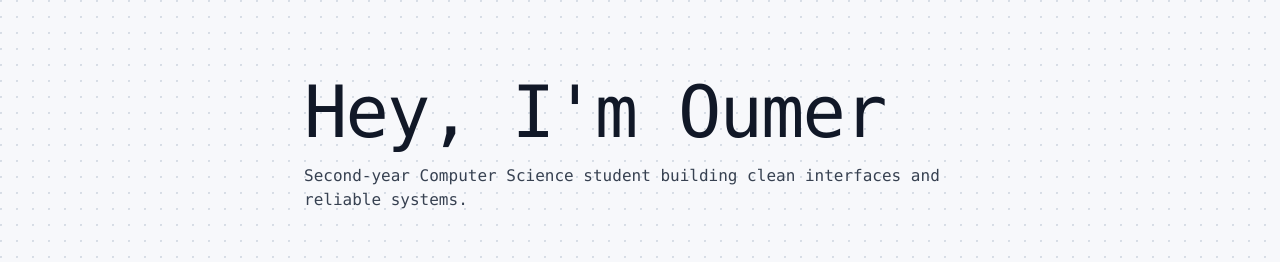
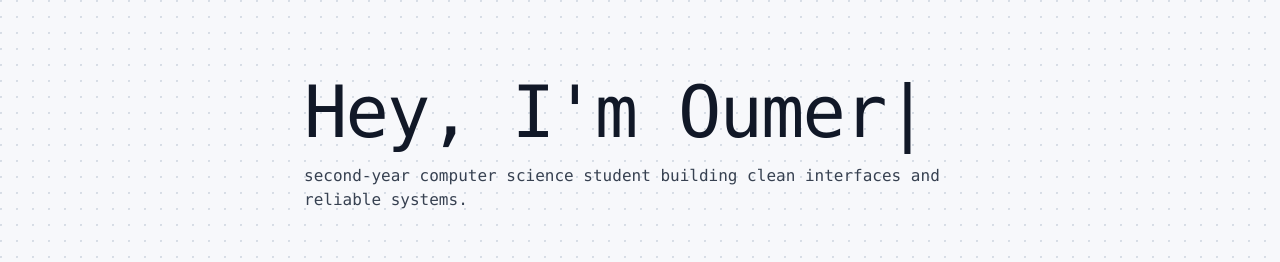
Before and after one commit to oumizumi/Portfolio, a Next.js app: page / in a window 1280 px wide. Shown: the part 256-518 px from the top of the page. Built offline with nearby package versions, Linux system fonts and the light colour scheme; no server answers.

Commit message:
feat: added blinkingcursor in hero

```diff
--- a/package.json
+++ b/package.json
@@ -9,6 +9,7 @@
     "lint": "next lint"
   },
   "dependencies": {
+    "@midudev/tailwind-animations": "^0.2.0",
     "framer-motion": "^12.23.12",
     "lucide-react": "^0.544.0",
     "next": "15.4.6",
--- a/src/app/globals.css
+++ b/src/app/globals.css
@@ -1,6 +1,19 @@
 @tailwind base;
 @tailwind components;
 @tailwind utilities;
+
+@keyframes blink {
+  0%, 100% {
+    opacity: 1;
+  }
+  50% {
+    opacity: 0;
+  }
+}
+
+.animate-blink {
+  animation: blink 1s step-start infinite;
+}
 
 :root {
   color-scheme: dark;
--- /dev/null
+++ b/src/components/layout/BlinkingCursor.tsx
@@ -0,0 +1,3 @@
+export default function BlinkingCursor() {
+  return <span className="animate-blink">|</span>
+}
--- a/src/components/sections/Contact.tsx
+++ b/src/components/sections/Contact.tsx
@@ -70,13 +70,13 @@ export default function Contact() {
             </div>
           </motion.div>
 
-          <motion.div variants={fadeUp} className="pt-2 flex items-center gap-4 text-gray-600 dark:text-white/70">
+          <motion.div variants={fadeUp} className="pt-2 flex items-center gap-4">
             <a
               href="https://github.com/oumizumi"
               target="_blank"
               rel="noopener noreferrer"
               aria-label="GitHub"
-              className="hover:text-black dark:hover:text-white transition-colors"
+              className="!text-gray-700 dark:!text-white/70 hover:!text-black dark:hover:!text-white transition-colors"
             >
               <GitHubIcon className="w-5 h-5" />
             </a>
@@ -85,7 +85,7 @@ export default function Contact() {
               target="_blank"
               rel="noopener noreferrer"
               aria-label="LinkedIn"
-              className="hover:text-black dark:hover:text-white transition-colors"
+              className="!text-gray-700 dark:!text-white/70 hover:!text-black dark:hover:!text-white transition-colors"
             >
               <LinkedInIcon className="w-5 h-5" />
             </a>
@@ -107,8 +107,8 @@ export default function Contact() {
             <button disabled={status === 'sending'} className="px-4 py-2 rounded-lg bg-violet-600 hover:bg-violet-500 disabled:opacity-60 text-white font-medium">
               {status === 'sending' ? 'Sending…' : 'Submit'}
             </button>
-            {status === 'success' && <span className="text-green-600 dark:text-green-400">Message sent!</span>}
-            {status === 'error' && <span className="text-red-600 dark:text-red-400">{error || 'Failed to send.Please try again later'}</span>}
+            {status === 'success' && <span className="text-green-600 dark:text-green-400">Message sent! :)</span>}
+            {status === 'error' && <span className="text-red-600 dark:text-red-400">{error || 'Failed to send.Please try again later :('}</span>}
           </div>
         </motion.form>
       </motion.div>
--- a/src/components/sections/Hero.tsx
+++ b/src/components/sections/Hero.tsx
@@ -2,6 +2,7 @@
 
 import { motion } from 'framer-motion';
 import { fadeUp, staggerContainer } from '@/lib/anim';
+import BlinkingCursor  from '@/components/layout/BlinkingCursor';
 
 export default function Hero() {
   return (
@@ -13,11 +14,10 @@ export default function Hero() {
         className="relative z-20 max-w-6xl mx-auto px-4"
       >
         <motion.h1 variants={fadeUp} className="text-5xl md:text-7xl font-extralight tracking-tight">
-
-          Hey, I&apos;m Oumer
+          Hey, I&apos;m Oumer<BlinkingCursor />
         </motion.h1>
         <motion.p variants={fadeUp} className="mt-4 max-w-2xl text-gray-700 dark:text-white/60">
-          Second-year Computer Science student building clean interfaces and reliable systems.
+           second-year computer science student building clean interfaces and reliable systems.
         </motion.p>
       </motion.div>
     </section>
```
Also changed, not shown: public/leethub-demo.svg, 1 other file (tests, documents, lock files or other folders).
